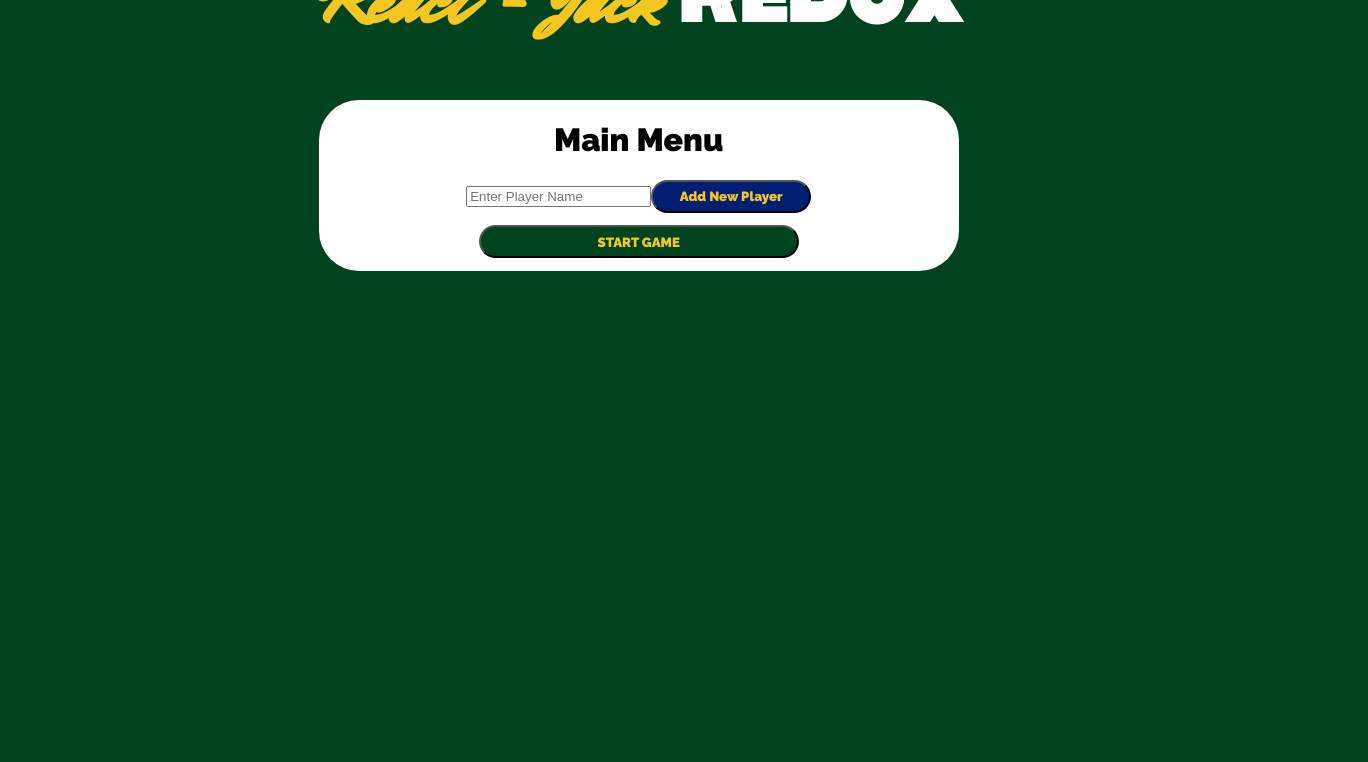
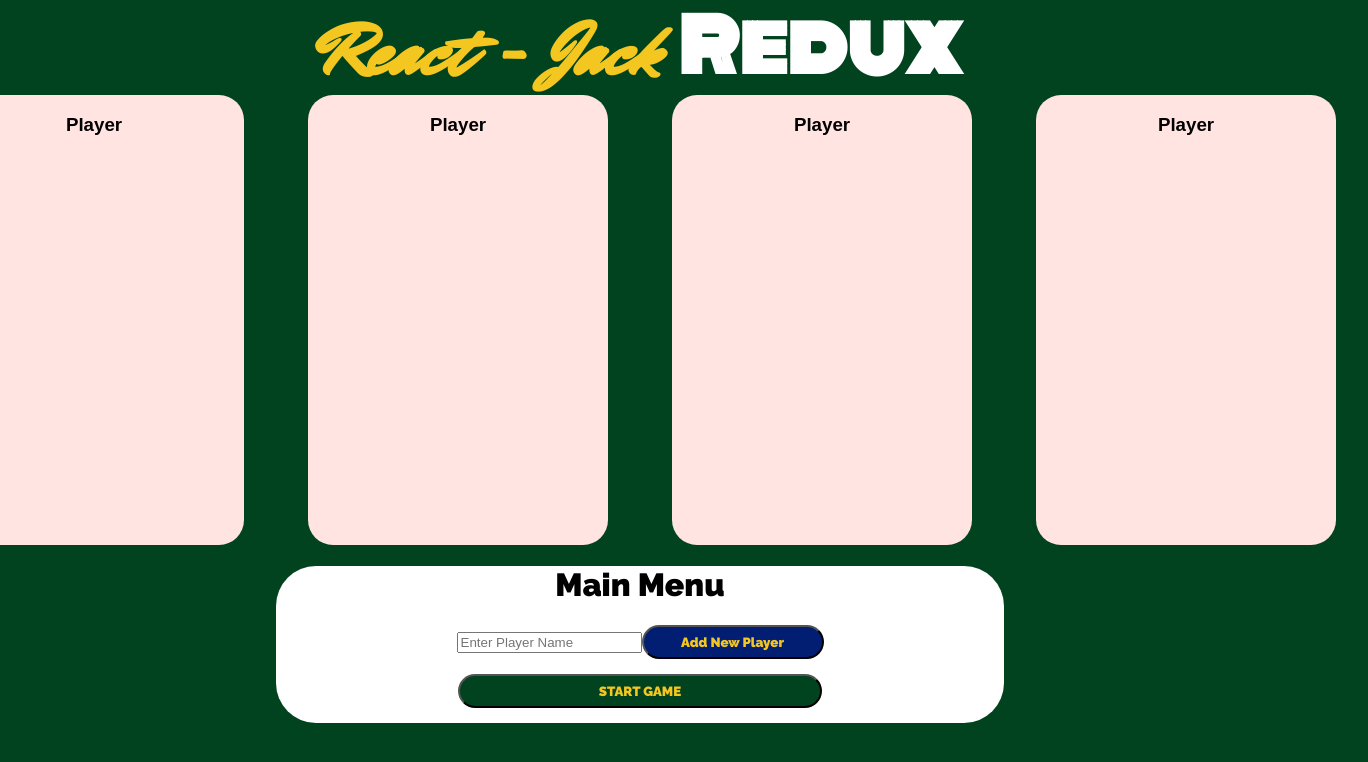
Before and after one commit to TylerBriskie/black-jack-redux, a React (Create React App) app: page / in a window 1280 px wide. Shown: the top 762 px of the page, 1368 px wide, since content can reach past the window. Built offline with nearby package versions, Linux system fonts and the light colour scheme.

Commit message:
player placeholders in place

```diff
--- a/src/App.css
+++ b/src/App.css
@@ -12,6 +12,7 @@ body {
   display: flex;
   flex-direction: column;
   align-items: center;
+  justify-content: center;
 }
 
 .App {
@@ -21,3 +22,10 @@ body {
 .App-intro {
   font-size: large;
 }
+
+.players-container {
+  display: flex;
+  flex-direction: row;
+
+
+}
--- a/src/App.js
+++ b/src/App.js
@@ -2,7 +2,7 @@ import React, { Component } from 'react';
 import './App.css';
 import Header from './modules/Header/Header';
 import MainMenu from './modules/MainMenu/MainMenu';
-
+import Player from './modules/Player/Player';
 
 class App extends Component {
   render() {
@@ -12,6 +12,12 @@ class App extends Component {
           title="React - Jack"
           subtitle="Redux"
         />
+        <div className="players-container">
+            <Player />
+            <Player />
+            <Player />
+            <Player />
+        </div>
         <MainMenu />
       </div>
     );
--- a/src/index.css
+++ b/src/index.css
@@ -1,5 +1,5 @@
 body {
   margin: 0;
-  padding: 0;
+  padding: 0 1em;
   font-family: sans-serif;
 }
--- a/src/modules/Header/Header.css
+++ b/src/modules/Header/Header.css
@@ -2,8 +2,9 @@
   font-size: 300%;
   display: flex;
   flex-direction: row;
-  align-items: flex-end;
-  height: 100px;
+  align-items: center;
+  justify-content: center;
+  height: 95px;
   color: #F3C620;
 }
 
--- a/src/modules/MainMenu/MainMenu.css
+++ b/src/modules/MainMenu/MainMenu.css
@@ -4,11 +4,8 @@
         -moz-border-radius: 5%;
     border-radius: 40px;
     width: 50%;
-    margin: auto;
-    position: fixed;
+    margin: 0 auto;
     font-family: 'Raleway', sans-serif;
-    display: flex;
-    flex-direction: column;
 }
 
 
--- /dev/null
+++ b/src/modules/Player/Player.css
@@ -0,0 +1,7 @@
+.player-object {
+    height: 450px;
+    width: 300px;
+    border-radius: 25px;
+    background-color:mistyrose;
+    margin: 0 2em;
+}
--- a/src/modules/Player/Player.jsx
+++ b/src/modules/Player/Player.jsx
@@ -0,0 +1,27 @@
+import React from 'react';
+import './Player.css';
+
+class Player extends React.Component {
+
+    constructor(props){
+        super(props)
+        this.state = {
+            playerName: '',
+            bankRoll: '',
+            hands: [],
+        }
+    }
+
+    render (){
+        return (
+            <div className="player-object">
+                <h3>Player</h3>
+
+            </div>
+        )
+    }
+
+
+}
+
+export default Player;
```
Also changed, not shown: src/modules/Player/PlayerContainer.jsx (added), src/modules/Player/actions/PlayerActions.jsx (added), src/modules/Player/reducers/PlayerReducer.jsx (added).
